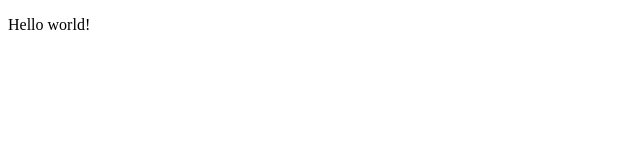
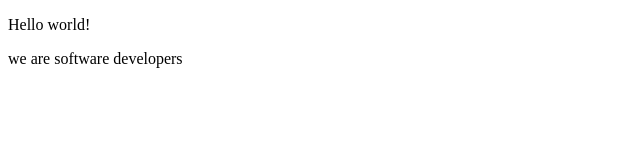
Before and after one commit to Gerald-bwambale2/gerald-abdulai, a plain HTML site: page index.html in a window 1280 px wide. Shown: the whole page, without its empty margins (0-640 px from the left). Drawn offline with Linux system fonts and the light colour scheme.

Commit message:
second commit

```diff
--- a/index.html
+++ b/index.html
@@ -8,5 +8,7 @@
 </head>
 <body>
     <p>Hello world!</p>
+    <p>we are software developers</p>
+
 </body>
 </html>
```
